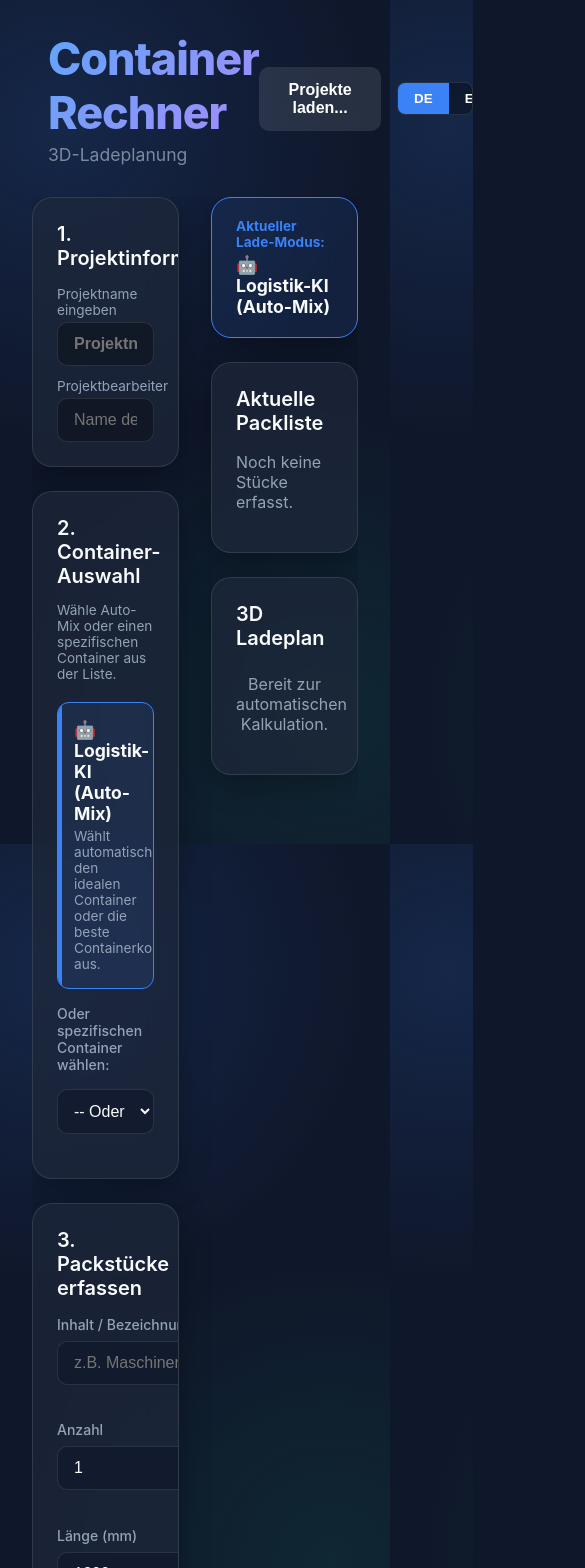
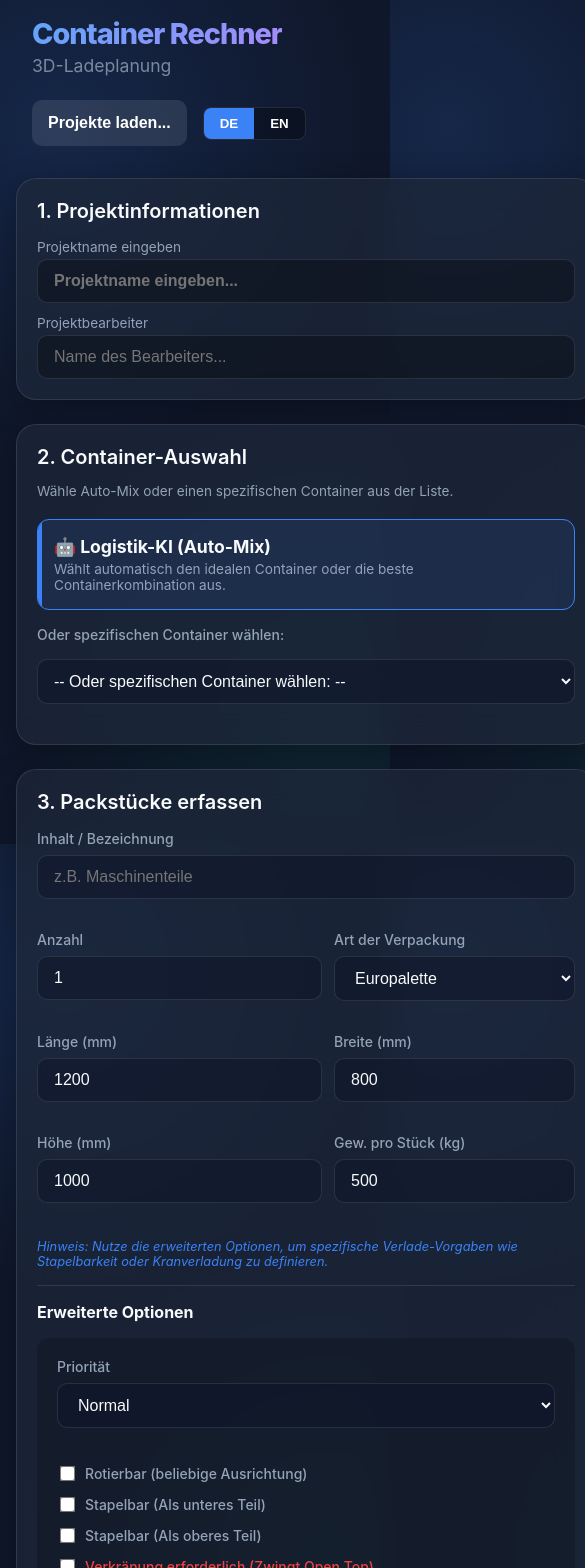
Before and after one commit to WIL-AI/container-rechner, a React (Vite) app: page / in a window 390 px wide. Shown: the top 1568 px of the page, 585 px wide, since content can reach past the window. Built offline with nearby package versions, Linux system fonts and the light colour scheme.

Commit message:
feat: optimize mobile responsiveness and stacking behavior

```diff
--- a/src/App.tsx
+++ b/src/App.tsx
@@ -243,12 +243,12 @@ export default function App() {
   return (
     <>
       {/* Header */}
-      <div className="header-section" style={{ display: 'flex', justifyContent: 'space-between', alignItems: 'center', marginBottom: '2rem', padding: '0 1rem' }}>
-        <div>
-          <h1 style={{ fontSize: '2.8rem', fontWeight: 800, marginBottom: '4px', letterSpacing: '-1px' }}>{t.appTitle}</h1>
-          <p className="subtitle" style={{ margin: 0, fontSize: '1.1rem', opacity: 0.8 }}>{t.appSubtitle}</p>
+      <div className="header-section">
+        <div className="header-content">
+          <h1 className="app-title">{t.appTitle}</h1>
+          <p className="subtitle">{t.appSubtitle}</p>
         </div>
-        <div style={{ display: 'flex', gap: '1rem', alignItems: 'center' }}>
+        <div className="header-actions">
           <button type="button" onClick={() => setShowProjectsModal(true)} className="btn" style={{ background: 'rgba(255,255,255,0.1)', width: 'auto', padding: '0.875rem 1rem' }}>
             {t.loadProjectsBtn}
           </button>
@@ -260,7 +260,7 @@ export default function App() {
         </div>
       </div>
 
-      <div className="app-grid" style={{ gridTemplateColumns: 'minmax(0, 1fr) minmax(0, 1fr)' }}>
+      <div className="app-grid">
         {/* Left Column: Form Workflow */}
         <div style={{ display: 'flex', flexDirection: 'column', gap: '1.5rem' }}>
 
@@ -326,7 +326,7 @@ export default function App() {
             <h2 style={{ fontSize: '1.25rem', marginBottom: '1rem' }}>{t.step2Title}</h2>
 
             {/* Compactly Grouped Form Fields */}
-            <div style={{ display: 'grid', gridTemplateColumns: '1fr 1fr', gap: '1rem', marginBottom: '1rem' }}>
+            <div className="form-grid" style={{ marginBottom: '1rem' }}>
               <div className="input-group" style={{ gridColumn: 'span 2' }}>
                 <label className="input-label">{t.contentDescLabel}</label>
                 <input type="text" name="contentDesc" value={form.contentDesc || ''} onChange={handleInputChange} className="input-field" placeholder={t.contentDescPlaceholder} required />
--- a/src/components/ContainerViews.tsx
+++ b/src/components/ContainerViews.tsx
@@ -119,7 +119,7 @@ export function ContainerViews({ container, items, lang, activeItemId, onItemCli
     <div style={{ display: 'flex', flexDirection: 'column', gap: '1.5rem', marginTop: '1.5rem' }}>
 
       {/* Top and Front View Grid */}
-      <div style={{ display: 'grid', gridTemplateColumns: '2fr 1fr', gap: '1rem' }}>
+      <div className="view-grid">
          <div>
             <h4 style={{ fontSize: '0.9rem', marginBottom: '0.5rem', display: 'flex', justifyContent: 'space-between' }}>
               <span>{t.viewTop}</span>
@@ -139,7 +139,7 @@ export function ContainerViews({ container, items, lang, activeItemId, onItemCli
       </div>
 
       {/* Two Side Views Grid */}
-      <div style={{ display: 'grid', gridTemplateColumns: '1fr 1fr', gap: '1rem' }}>
+      <div className="side-view-grid">
         <div>
            <h4 style={{ fontSize: '0.9rem', marginBottom: '0.5rem', display: 'flex', justifyContent: 'space-between' }}>
              <span>{t.viewSideLeft}</span>
--- a/src/index.css
+++ b/src/index.css
@@ -59,6 +59,7 @@ h1 {
   margin-bottom: 0.5rem;
   background: linear-gradient(135deg, #60a5fa, #a78bfa);
   -webkit-background-clip: text;
+  background-clip: text;
   -webkit-text-fill-color: transparent;
 }
 
@@ -183,19 +184,92 @@ p.subtitle {
 }
 
 /* Grid Layout */
+.header-section {
+  display: flex;
+  justify-content: space-between;
+  align-items: center;
+  margin-bottom: 2rem;
+  padding: 0 1rem;
+}
+
+.header-actions {
+  display: flex;
+  gap: 1rem;
+  align-items: center;
+}
+
+.app-title {
+  font-size: 2.8rem;
+  font-weight: 800;
+  margin-bottom: 4px;
+  letter-spacing: -1px;
+}
+
+.header-content .subtitle {
+  margin: 0;
+  font-size: 1.1rem;
+  opacity: 0.8;
+}
+
 .app-grid {
   display: grid;
   grid-template-columns: minmax(0, 1fr) minmax(0, 1fr);
   gap: 2rem;
   align-items: start;
   width: 100%;
-  overflow: hidden;
 }
 
 @media (max-width: 768px) {
+  #root {
+    padding: 1rem;
+  }
+
+  .header-section {
+    flex-direction: column;
+    align-items: flex-start;
+    gap: 1.5rem;
+  }
+
+  .app-title {
+    font-size: 1.8rem;
+  }
+
   .app-grid {
     grid-template-columns: 1fr;
+    gap: 1.5rem;
   }
+
+  .glass-panel {
+    padding: 1.25rem !important;
+  }
+
+  .form-grid {
+    grid-template-columns: 1fr !important;
+    gap: 0.75rem !important;
+  }
+
+  .view-grid, .side-view-grid {
+    grid-template-columns: 1fr !important;
+  }
+}
+
+/* Internal Grids */
+.form-grid {
+  display: grid;
+  grid-template-columns: 1fr 1fr;
+  gap: 1rem;
+}
+
+.view-grid {
+  display: grid;
+  grid-template-columns: 2fr 1fr;
+  gap: 1rem;
+}
+
+.side-view-grid {
+  display: grid;
+  grid-template-columns: 1fr 1fr;
+  gap: 1rem;
 }
 
 /* Utility */
```
